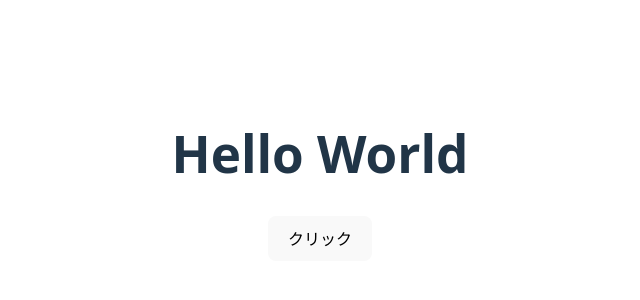
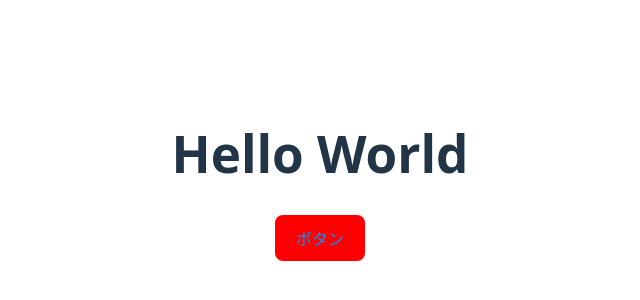
Before and after one commit to hirorogo/react-app, a React (Vite) app: page / in a window 1280 px wide. Shown: the part 224-524 px from the top of the page, without its empty margins (320-960 px from the left). Built offline with nearby package versions, Linux system fonts and the light colour scheme.

Commit message:
feat: update Button component to accept props and handle clicks

```diff
--- a/src/App.jsx
+++ b/src/App.jsx
@@ -2,11 +2,15 @@ import './App.css'
 import Button from './Button';
 
 function App() {
-
+  const handleClick = () => {
+    console.log("buttoon clicked")
+  }
   return (
     <>
       <h1>Hello World</h1>
-      <Button />
+      <Button type="button" disabled={true} onClick={handleClick}>
+        <span>ボタン</span>
+      </Button>
     </>
   )
 }
--- a/src/Button.jsx
+++ b/src/Button.jsx
@@ -1,12 +1,16 @@
+import styles from "./Button.module.css"
 function Button(props) {
-    const{ type } = props
-
-    const handleClick = () =>{
-        alert('クリックされました');
-    }
+    const { type, disabled, children, onClick } = props;
 
     return (
-    <button type="button"onClick={handleClick}>クリック</button>
+        <button
+            type={type}
+            disabled={disabled}
+            className={styles.button}
+            onClick={disabled ? undefined : onClick}
+        >
+            {children}
+        </button>
     )
 }
 
--- /dev/null
+++ b/src/Button.module.css
@@ -0,0 +1,9 @@
+.button{
+    padding: 10px 20px;
+    background: #f00;
+    color:rgb(0, 149, 255);
+}
+
+.buttonInner{
+    padding: 20px;
+}
```
